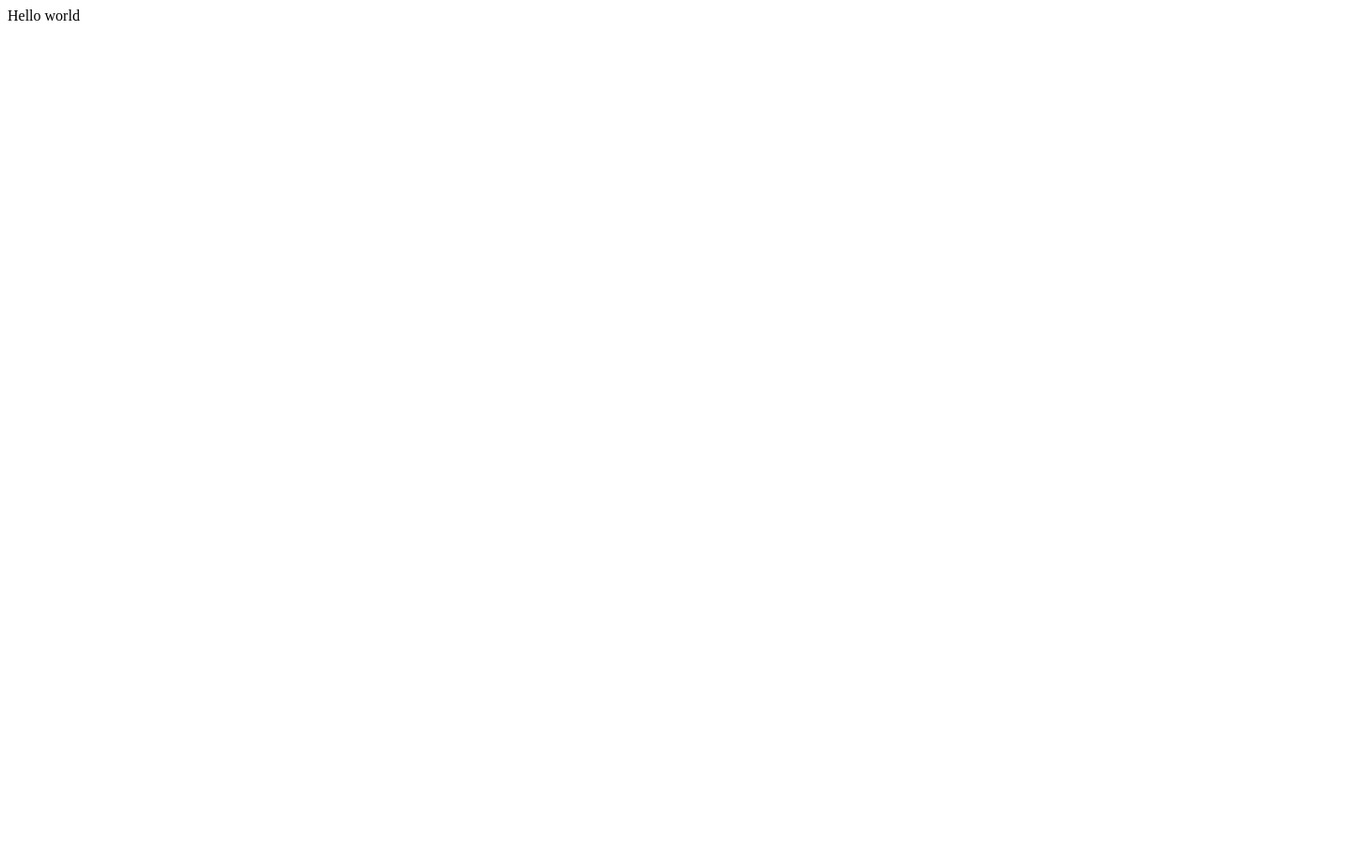
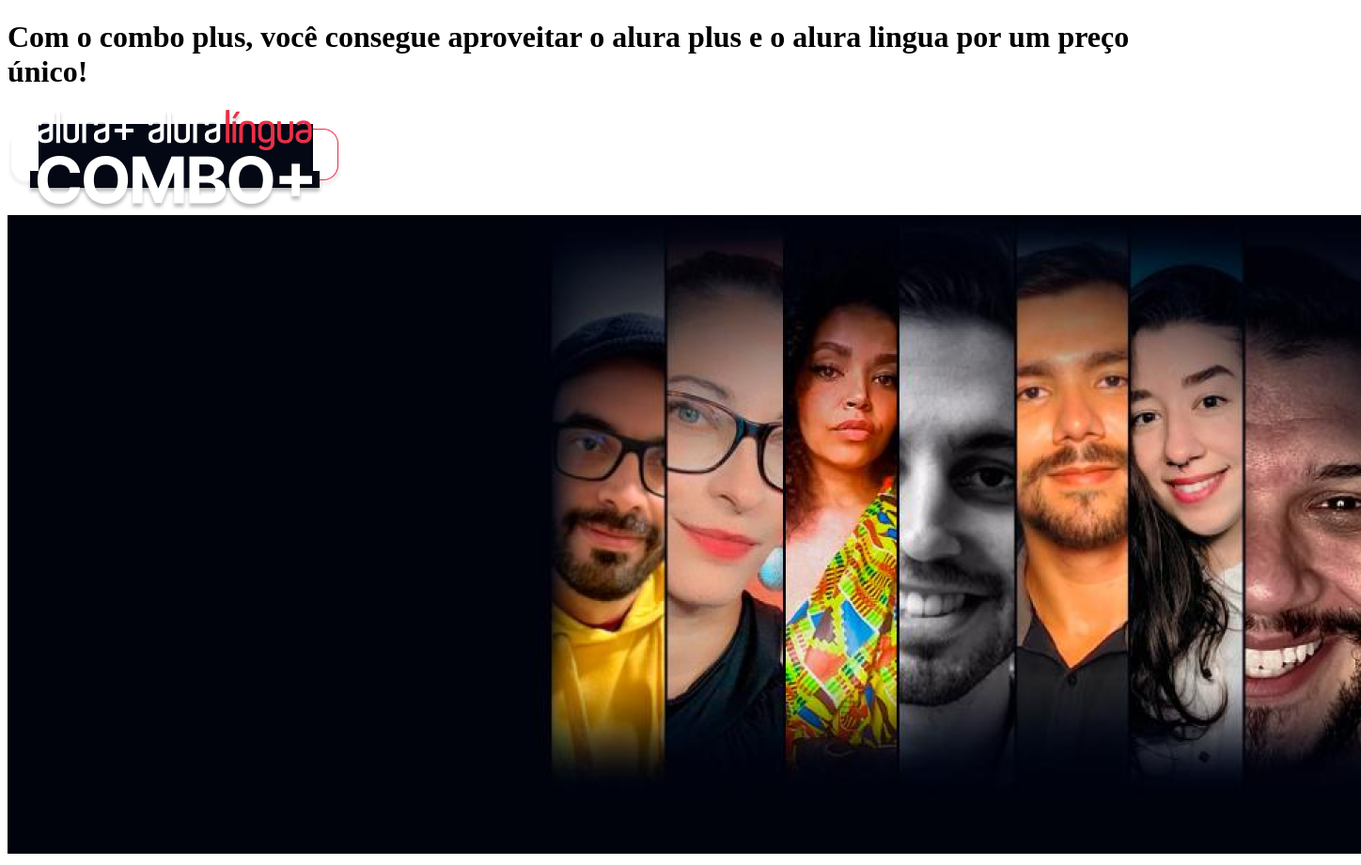
Before and after one commit to Marchinack/Alura-Plus, a plain HTML site: page index.html in a window 1280 px wide. Shown: the whole page at 94% size, 1448 px wide, since content can reach past the window. Before the commit the page ends 800 px from the top, so only its background shows below. Drawn offline with Linux system fonts and the light colour scheme.

Commit message:
18/06/2025

```diff
--- a/index.html
+++ b/index.html
@@ -4,12 +4,18 @@
 <head>
   <meta charset="utf-8">
   <meta name="viewport" content="width=device-width">
-  <title>replit</title>
+  <title>Alura Plus</title>
   <link href="style.css" rel="stylesheet" type="text/css" />
 </head>
 
 <body>
-  Hello world
+  <h1>
+    Com o combo plus, você consegue aproveitar o alura plus e o alura lingua por um preço único!
+  </h1>
+
+  <img src="img/Combo.png" alt="Logo do alura">
+  <img src="img/Background.png" alt="O combo plus é a junçaõ do alura plus e do alura lingua">
+
   <script src="script.js"></script>
 </body>
 
--- a/style.css
+++ b/style.css
@@ -1,4 +1,7 @@
-html {
-  height: 100%;
-  width: 100%;
+:root {
+  --branco-principal: #FFFFFF;
+  --cinza-secundário: #C0C0C0;
+  --botão-azul: #167BF7;
+  --cor-de-fundo: #00030C;
+
 }
```
Also changed, not shown: img/Background.png (added), img/Combo.png (added).
